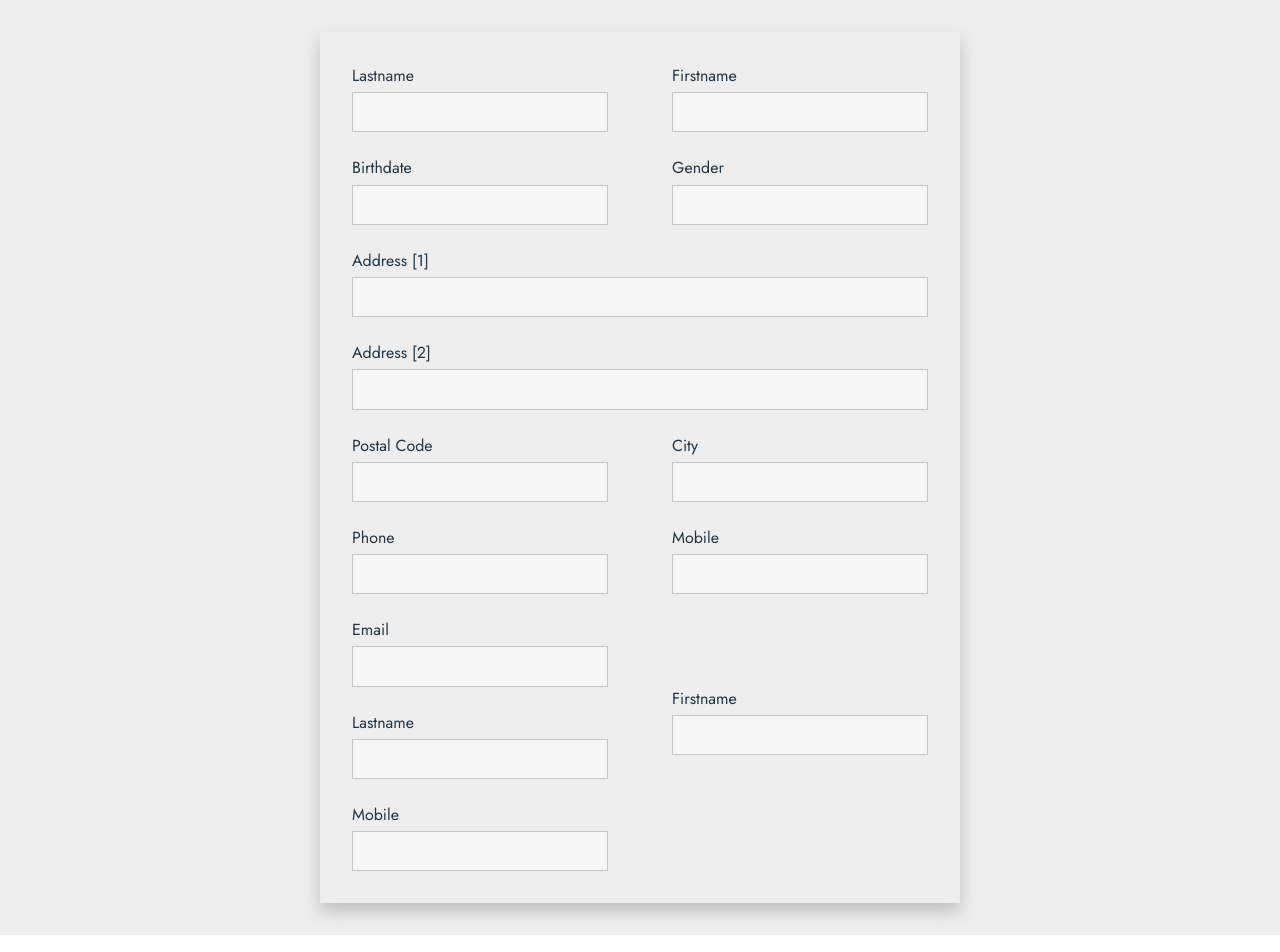
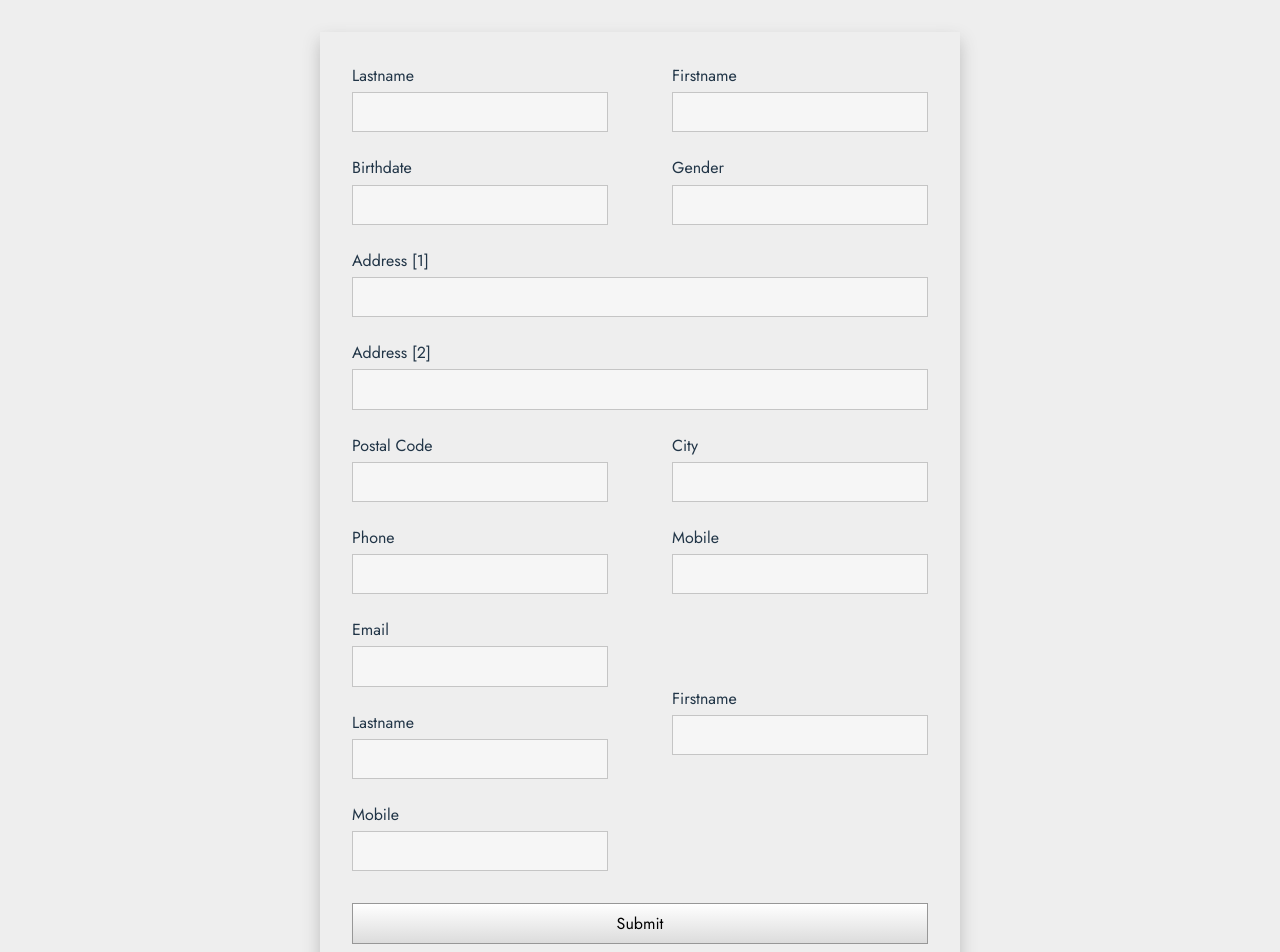
Before and after one commit to ask0ldd/SubscriptionsManager, a React (Vite) app: page /newMember in a window 1280 px wide. Shown: the top 952 px of the page. Built offline with nearby package versions, Linux system fonts and the light colour scheme.

Commit message:
newmember form integration ok

```diff
--- a/src/pages/NewMember.tsx
+++ b/src/pages/NewMember.tsx
@@ -53,6 +53,9 @@ function NewMember(){
                     <input id="emergencyContact-firstname" type="text"/>
                 </div>
 
+                <div style={{width:'100%'}}>
+                <input id="newMemberSubmit" type="submit"/>
+                </div>
             </form>
         </main>
     )
--- a/src/style/NewMember.css
+++ b/src/style/NewMember.css
@@ -16,3 +16,8 @@
 label.defaultSpacing {
   margin-top: 1.5rem;
 }
+
+.newMember-Form input[type="submit"] {
+  align-self: center;
+  width: 100%;
+}
```
